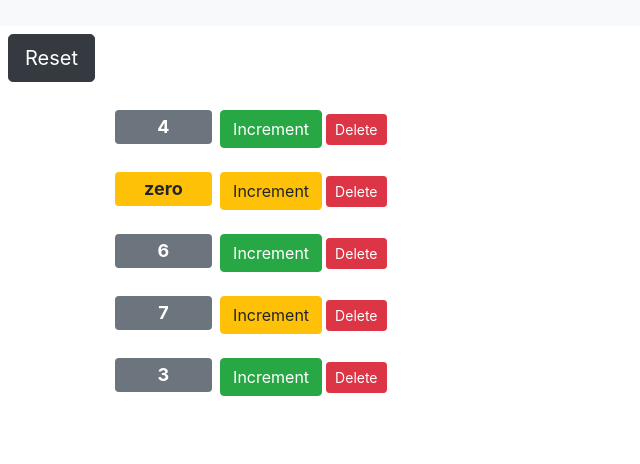
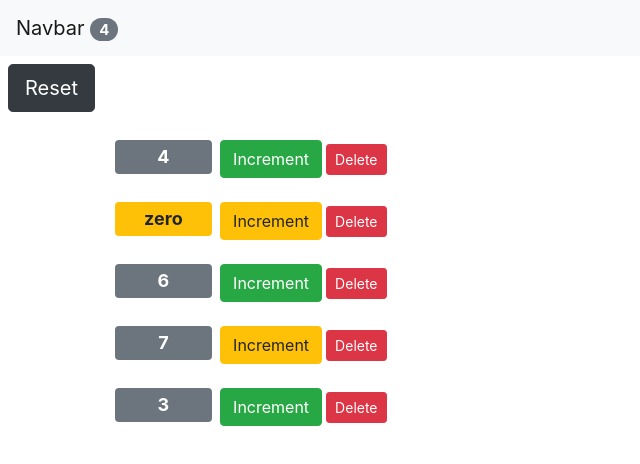
Before and after one commit to muzam-il/dice_game, a React (Create React App) app: page / in a window 1280 px wide. Shown: the top 464 px of the page, without its empty margins (0-640 px from the left). Built offline with nearby package versions, Linux system fonts and the light colour scheme.

Commit message:
counterdone

```diff
--- a/src/App.js
+++ b/src/App.js
@@ -2,6 +2,7 @@ import "./App.css";
 import NavBar from "./components/navbar";
 import Counters from "./components/counters";
 import React, { Component } from "react";
+import { PassThrough } from "stream";
 
 export default class App extends Component {
   state = {
@@ -13,38 +14,38 @@ export default class App extends Component {
       { id: 54525, value: 3, selected: true }
     ]
   };
+
   render() {
     return (
       <>
-        <NavBar />
+        <NavBar count={this.state.counters.filter(c => c.value > 0).length} />
         <Counters
           counters={this.state.counters}
-          onIncrement={() => this.handleIncrement}
-          onDelete={() => this.handleDelete}
-          onReset={() => this.handleReset}
+          onIncrement={this.handleIncrement}
+          onDelete={this.handleDelete}
+          onReset={this.handleReset}
         />
       </>
     );
   }
-  handleDelete = id => {
-    console.log("Delete button clicked", id);
-    const counters = this.state.counters.filter(c => c.id !== id);
-    this.setState({ counters });
-  };
-  handleIncrement = counter => {
+  handleIncrement = id => {
     const counters = this.state.counters.map(c => {
-      if (c === counter) {
-        c.value += 1;
+      if (c.id === id) {
+        c.value = c.value + 1;
       }
       return c;
     });
     this.setState({ counters });
   };
   handleReset = () => {
-    // const counters = this.state.counters.map(c => {
-    //   c.value = 0;
-    //   return c;
-    // });
-    // this.setState({ counters: counters });
+    const counters = this.state.counters.map(c => {
+      c.value = 0;
+      return c;
+    });
+    this.setState({ counters });
+  };
+  handleDelete = id => {
+    const counters = this.state.counters.filter(c => c.id !== id);
+    this.setState({ counters });
   };
 }
--- a/src/components/counter.jsx
+++ b/src/components/counter.jsx
@@ -1,27 +1,20 @@
 import React, { Component } from "react";
 class Counter extends Component {
-  state = {
-    value: this.props.counter.value
-  };
-
   render() {
+    const { onDelete, onIncrement, counter } = this.props;
     return (
       <div className="pt-3 offset-1 pl-1">
-        {/* {this.props.children} */}
         <span
           style={{ fontSize: 18 }}
           className={this.classNameProducer() + " p-2 col-1 m-1"}
         >
           {this.formatCount()}
         </span>
-        <button
-          onClick={() => this.props.onIncrement(this.props.counter)}
-          className={this.incr()}
-        >
+        <button onClick={() => onIncrement(counter.id)} className={this.incr()}>
           Increment
         </button>
         <button
-          onClick={() => this.props.onDelete(this.props.counter.id)}
+          onClick={() => onDelete(counter.id)}
           className="btn btn-danger btn-sm"
         >
           Delete
@@ -34,7 +27,6 @@ class Counter extends Component {
     let clss = "btn m-1  btn-";
     return this.props.counter.selected ? clss + "success" : clss + "warning";
   };
-
   classNameProducer() {
     let clasName = "badge badge-";
     return this.props.counter.value === 0
--- a/src/components/counters.jsx
+++ b/src/components/counters.jsx
@@ -4,23 +4,21 @@ import ReactDOM from "react-dom";
 
 class Counters extends Component {
   render() {
+    const { onReset, counters, onDelete, onIncrement } = this.props;
     return (
-      <div>
-        <button
-          onClick={this.props.onReset}
-          className="btn btn-dark btn-lg m-2"
-        >
+      <>
+        <button onClick={onReset} className="btn m-2 btn-dark btn-lg">
           Reset
         </button>
-        {this.props.counters.map(counter => (
+        {counters.map(counter => (
           <Counter
             key={counter.id}
             counter={counter}
-            onDelete={this.props.onDelete}
-            onIncrement={this.props.onIncrement}
+            onDelete={id => onDelete(id)}
+            onIncrement={id => onIncrement(id)}
           />
         ))}
-      </div>
+      </>
     );
   }
 }
--- a/src/components/navbar.jsx
+++ b/src/components/navbar.jsx
@@ -1,11 +1,12 @@
-import React, { Component } from "react";
+import React from "react";
 
-export default class navbar extends Component {
-  render() {
-    return (
-      <nav className="navbar navbar-light bg-light">
-        <a className="navbar-brand" href="#" />
-      </nav>
-    );
-  }
-}
+const navbar = ({ count }) => {
+  return (
+    <nav className="navbar navbar-light bg-light" style={{ fontSize: 25 }}>
+      <a className="navbar-brand" href="#">
+        Navbar <span className="badge badge-pill badge-secondary">{count}</span>
+      </a>
+    </nav>
+  );
+};
+export default navbar;
```
